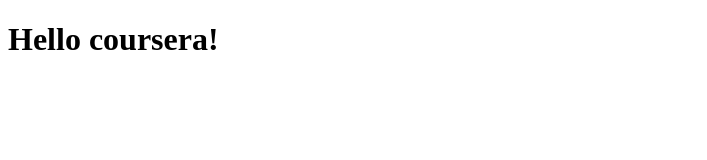
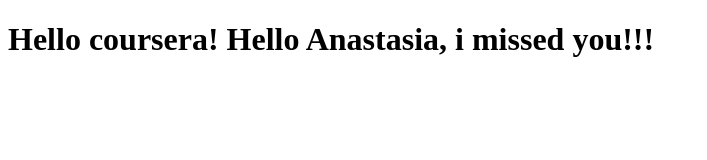
Before and after one commit to Jlucky94/coursera-test, a plain HTML site: page site/index.html in a window 1280 px wide. Shown: the whole page, without its empty margins (0-707 px from the left). Drawn offline with Linux system fonts and the light colour scheme.

Commit message:
SMal addition to our page content.

```diff
--- a/site/index.html
+++ b/site/index.html
@@ -4,6 +4,6 @@
 	<title>Hello Coursera!</title>
 </head>
 <body>
-<h1>Hello coursera!</h1>
+<h1>Hello coursera! Hello Anastasia, i missed you!!!</h1>
 </body>
 </html>
```
